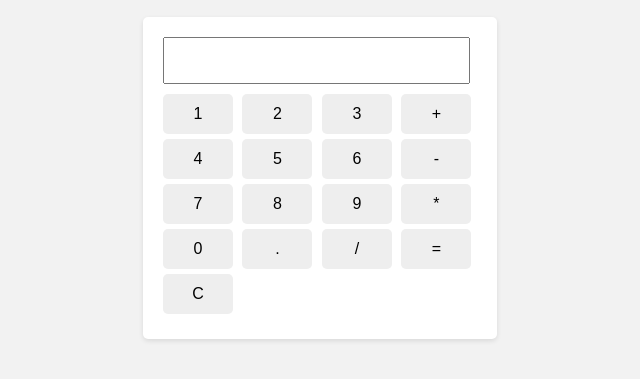
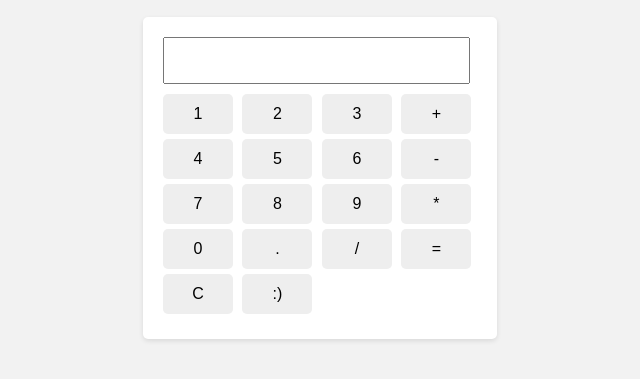
Before and after one commit to ThehackerLL/repository, a plain HTML site: page index.html in a window 1280 px wide. Shown: the part 119-498 px from the top of the page, without its empty margins (320-960 px from the left). Drawn offline with Linux system fonts and the light colour scheme.

Commit message:
pues es lindo

```diff
--- a/index.html
+++ b/index.html
@@ -36,6 +36,7 @@
         <input type="button" value="=" onclick="calcular()">
         <br>
         <input type="button" value="C" onclick="limpiarPantalla()">
+        <input type="button" value=":)" onclick="deshacer()">
     </div>
 
     <script src="script.js"></script>
--- a/script.js
+++ b/script.js
@@ -11,3 +11,9 @@ function agregarALaPantalla(value) {
   function limpiarPantalla() {
     document.getElementById('pantalla').value = '';
   }
+
+  function deshacer(){
+    const valorPantalla = document.getElementById('pantalla').value;
+    const resultado = valorPantalla.substring(0, valorPantalla.length -1)
+    document.getElementById('pantalla').value = resultado
+  }
```
